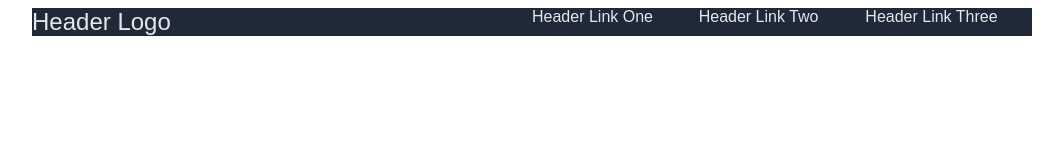
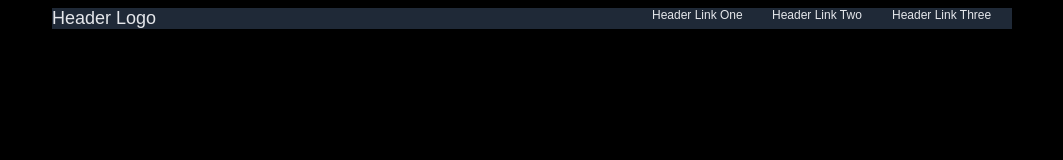
Before and after one commit to digi-coder/odin-ws, a plain HTML site: page index.html in a window 1280 px wide. Shown: the whole page, without its empty margins (108-1171 px from the left). Drawn offline with Linux system fonts and the light colour scheme.

Commit message:
Edit style.css and index.html

```diff
--- a/css/style.css
+++ b/css/style.css
@@ -10,6 +10,7 @@ html {
 
 body {
     font-family: sans-serif;
+    background-color: black;
 }
 
 a {
@@ -18,10 +19,15 @@ a {
     display: inline-block;
 }
 
+.nav-links {
+    font-size: 12px;
+    color: #E5E7EB;
+}
+
 .wrapper {
     max-width: 1000px;
     margin: 0 auto;
-    /* padding: 50px; */
+    padding: 0 20px;
 }
 
 .flex-nav ul {
@@ -37,7 +43,11 @@ a {
 }
 
 .flex-nav .logo {
-    font-size: 24px;
+    font-size: 18px;
     color: #F9FAF8;
-    flex: 3;
+    flex: 5;
 }
+
+.hero-content {
+    flex-direction: column;
+}
--- a/index.html
+++ b/index.html
@@ -12,11 +12,19 @@
         <nav class="flex-nav">
             <ul>
                 <li class="logo"><a href="#">Header Logo</a></li>
-                <li><a href="#">Header Link One</a></li>
-                <li><a href="#">Header Link Two</a></li>
-                <li><a href="#">Header Link Three</a></li>
+                <li class="nav-links"><a href="#">Header Link One</a></li>
+                <li class="nav-links"><a href="#">Header Link Two</a></li>
+                <li class="nav-links"><a href="#">Header Link Three</a></li>
             </ul>
         </nav>
+        <div class="hero">
+            <div class="hero-content">
+                <ul>
+                    <li class="hero-awe">This website is awesome</li>
+                    <li class="hero-desc">Header Link Three</li>
+                </ul>
+            </div>
+        </div>
     </div>
 </body>
 </html>
```
